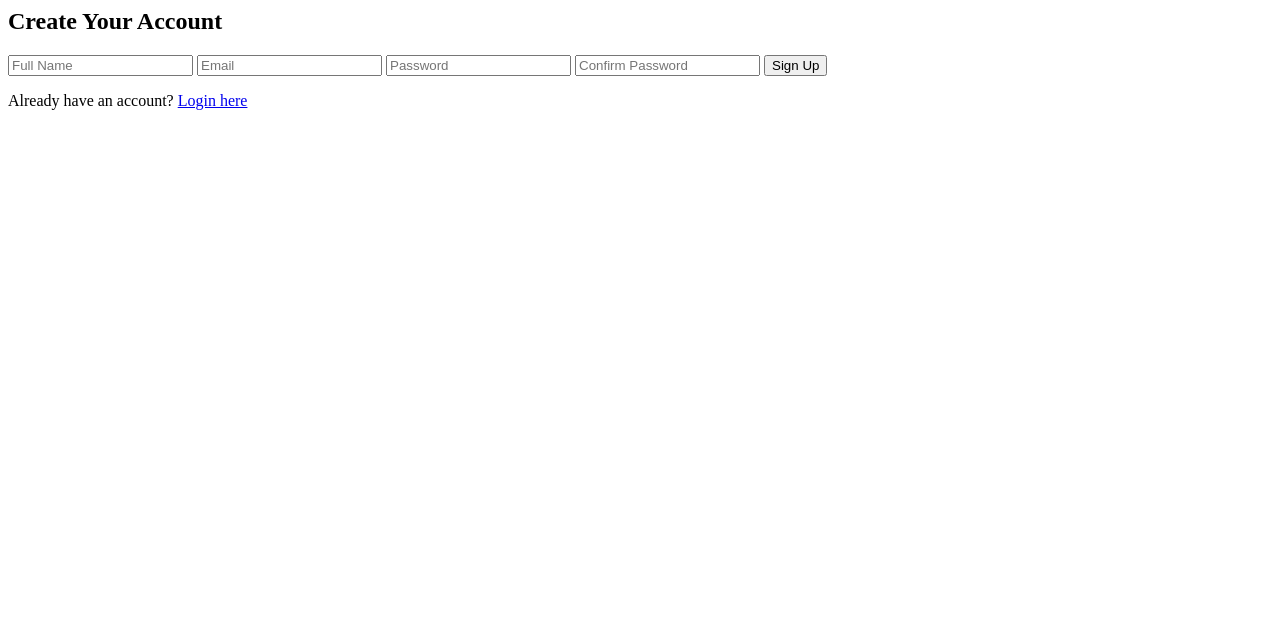
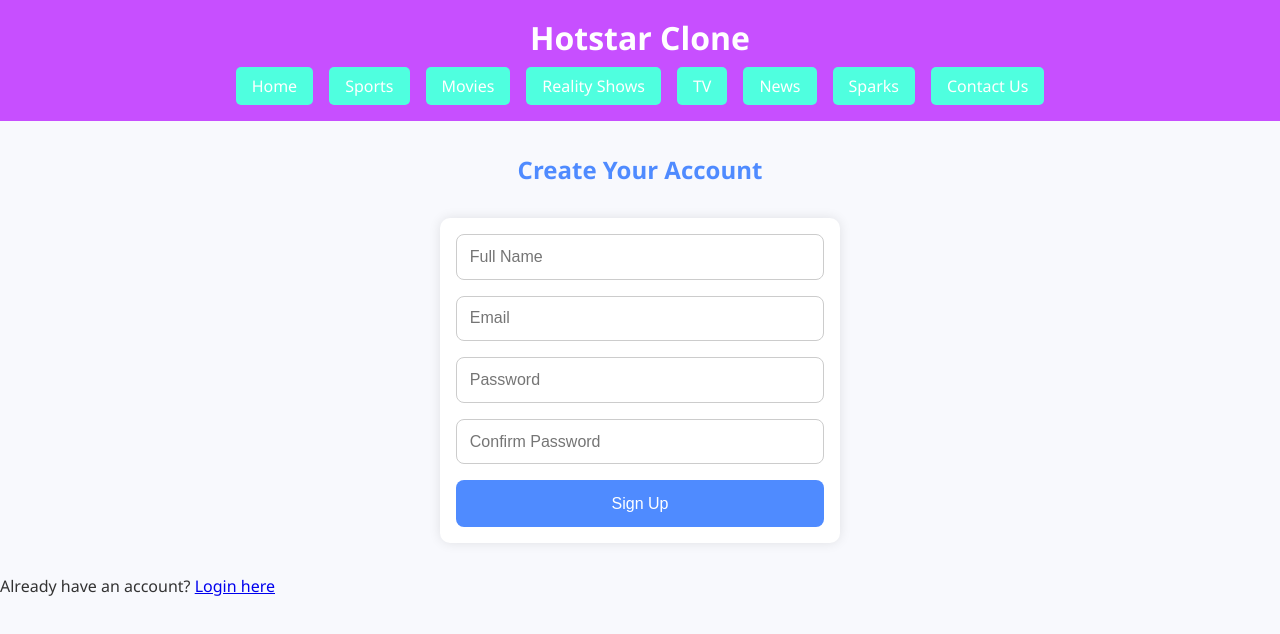
Before and after one commit to harshithreddy1/Hotstar-Frontend, a plain HTML site: page signup.html in a window 1280 px wide. Drawn offline with Linux system fonts and the light colour scheme.

Commit message:
Update signup.html

```diff
--- a/signup.html
+++ b/signup.html
@@ -1,13 +1,62 @@
+<!DOCTYPE html>
+<html lang="en">
+<head>
+  <meta charset="UTF-8" />
+  <title>Sign Up - Hotstar Clone</title>
+  <link rel="stylesheet" href="css/style.css">
+</head>
 <body>
-  <div class="signup-wrapper">
+
+  <header class="main-header">
+    <h1>Hotstar Clone</h1>
+    <nav class="navbar">
+      <a href="index.html">Home</a>
+      <a href="sports.html">Sports</a>
+      <a href="movies.html">Movies</a>
+      <a href="shows.html">Reality Shows</a>
+      <a href="tv.html">TV</a>
+      <a href="news.html">News</a>
+      <a href="sparks.html">Sparks</a>
+      <a href="contact.html">Contact Us</a>
+    </nav>
+  </header>
+
+  <main class="signup-section">
     <h2>Create Your Account</h2>
-    <form action="http://localhost:3000/signup" method="POST">
-      <input type="text" name="fullname" placeholder="Full Name" required />
-      <input type="email" name="email" placeholder="Email" required />
-      <input type="password" name="password" placeholder="Password" required />
-      <input type="password" name="confirmPassword" placeholder="Confirm Password" required />
+
+    <!-- ✅ Updated action to your EC2 backend signup endpoint -->
+    <form class="signup-form" action="http://3.212.145.235:3000/signup" method="POST" onsubmit="return validateSignupForm()">
+      <input type="text" name="fullname" id="fullname" placeholder="Full Name" required />
+      <input type="email" name="email" id="email" placeholder="Email" required />
+      <input type="password" name="password" id="password" placeholder="Password" required />
+      <input type="password" name="confirmPassword" id="confirmPassword" placeholder="Confirm Password" required />
       <button type="submit">Sign Up</button>
-      <p>Already have an account? <a href="login.html">Login here</a></p>
     </form>
-  </div>
+
+    <p>Already have an account? <a href="login.html">Login here</a></p>
+  </main>
+
+  <script>
+    function validateSignupForm() {
+      const name = document.getElementById("fullname").value.trim();
+      const email = document.getElementById("email").value.trim();
+      const password = document.getElementById("password").value.trim();
+      const confirmPassword = document.getElementById("confirmPassword").value.trim();
+
+      if (!name || !email || !password || !confirmPassword) {
+        alert("Please fill in all fields.");
+        return false;
+      }
+
+      if (password !== confirmPassword) {
+        alert("Passwords do not match.");
+        return false;
+      }
+
+      alert("Signup request sent!");
+      return true; // allow form submission
+    }
+  </script>
+
 </body>
+</html>
```
